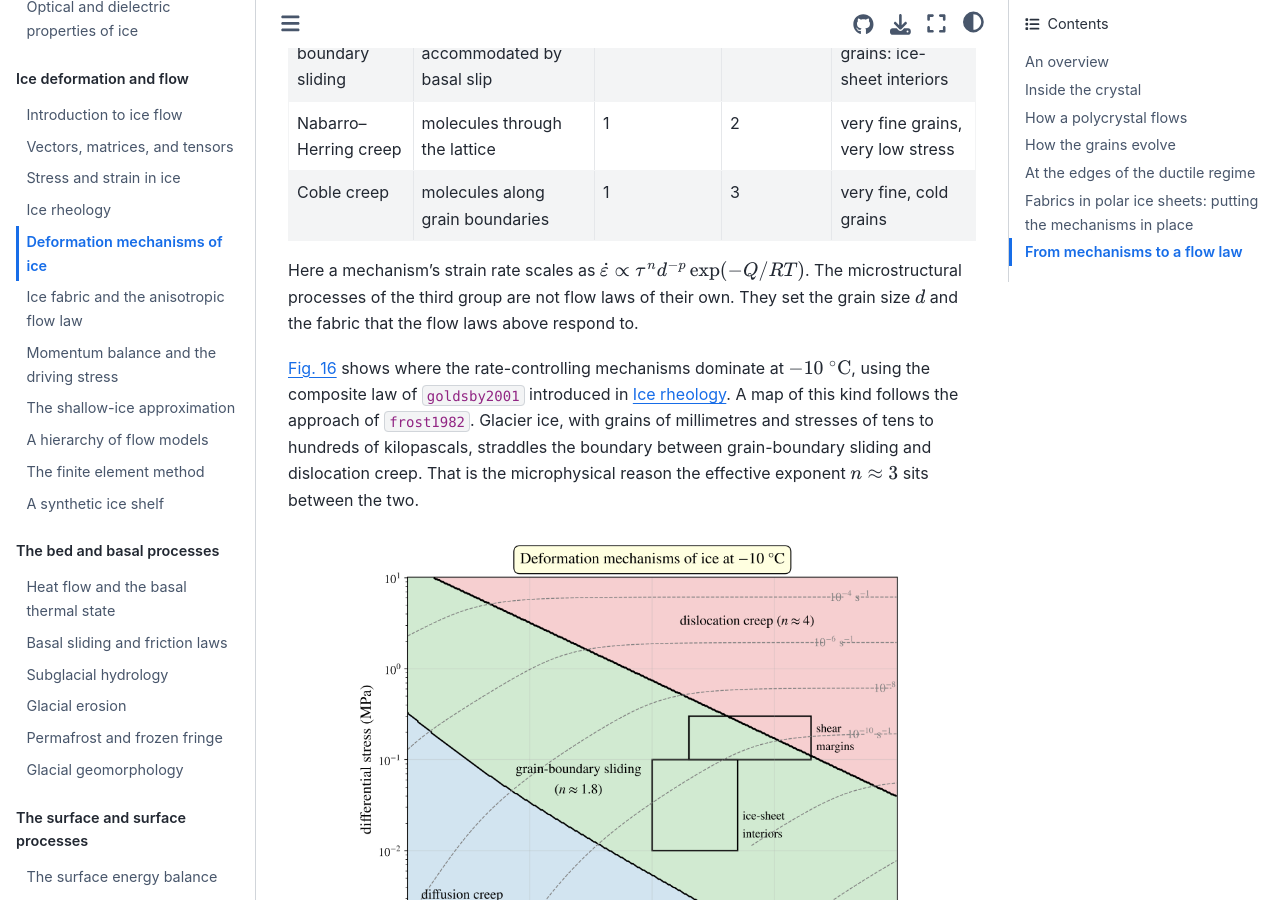
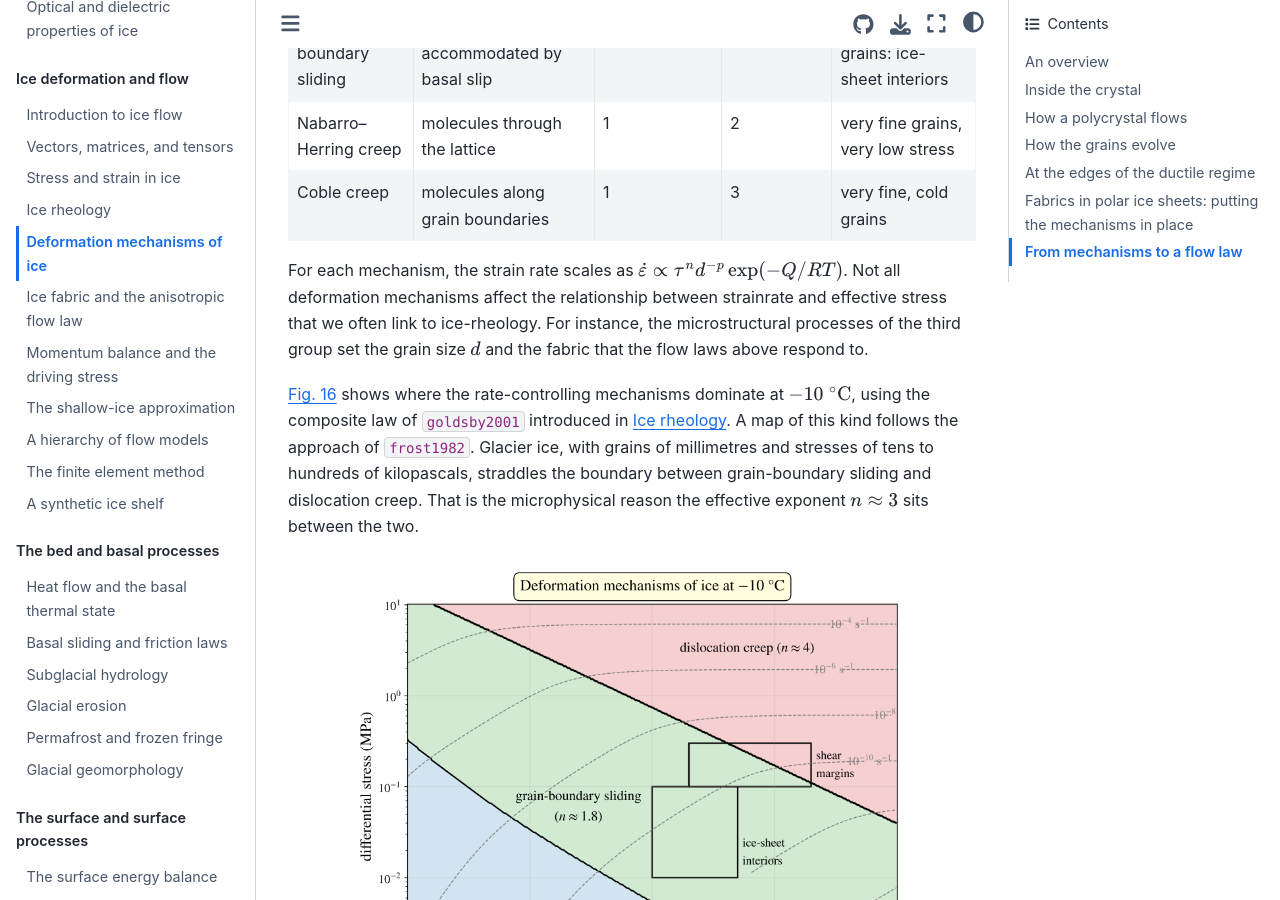
Before and after one commit to rice-glaciology/glaciology-book, a Jupyter Book: the page built from sections/ice_flow/deformation-mechanisms.md, in a window 1280 px wide and 900 px high, scrolled down 1380 px. Built offline with Jupyter Book 1.0.4 settings and Sphinx 7.4.7 and the Sphinx Book theme 1.1.4, drawn with Linux system fonts in a browser that asks for light colours; pages that are not in the unit, such as notebooks, are missing from menus; cross-references to code outside the pages are shown as plain code.

Commit message:
Update deformation-mechanisms.md

```diff
--- a/sections/ice_flow/deformation-mechanisms.md
+++ b/sections/ice_flow/deformation-mechanisms.md
@@ -23,7 +23,7 @@ The fourth group describes how premelting near the melting point and brittle fra
 | Nabarro–Herring creep | molecules through the lattice | 1 | 2 | very fine grains, very low stress |
 | Coble creep | molecules along grain boundaries | 1 | 3 | very fine, cold grains |
 
-Here a mechanism's strain rate scales as $\dot\varepsilon \propto \tau^n d^{-p} \exp(-Q/RT)$. The microstructural processes of the third group are not flow laws of their own. They set the grain size $d$ and the fabric that the flow laws above respond to.
+For each mechanism, the strain rate scales as $\dot\varepsilon \propto \tau^n d^{-p} \exp(-Q/RT)$. Not all deformation mechanisms affect the relationship between strainrate and effective stress that we often link to ice-rheology. For instance, the microstructural processes of the third group set the grain size $d$ and the fabric that the flow laws above respond to.
 
 {numref}`fig-mechanism-map` shows where the rate-controlling mechanisms dominate at $-10\ \mathrm{^\circ C}$, using the composite law of {cite}`goldsby2001` introduced in {doc}`ice-rheology`. A map of this kind follows the approach of {cite}`frost1982`. Glacier ice, with grains of millimetres and stresses of tens to hundreds of kilopascals, straddles the boundary between grain-boundary sliding and dislocation creep. That is the microphysical reason the effective exponent $n\approx3$ sits between the two.
 
```
